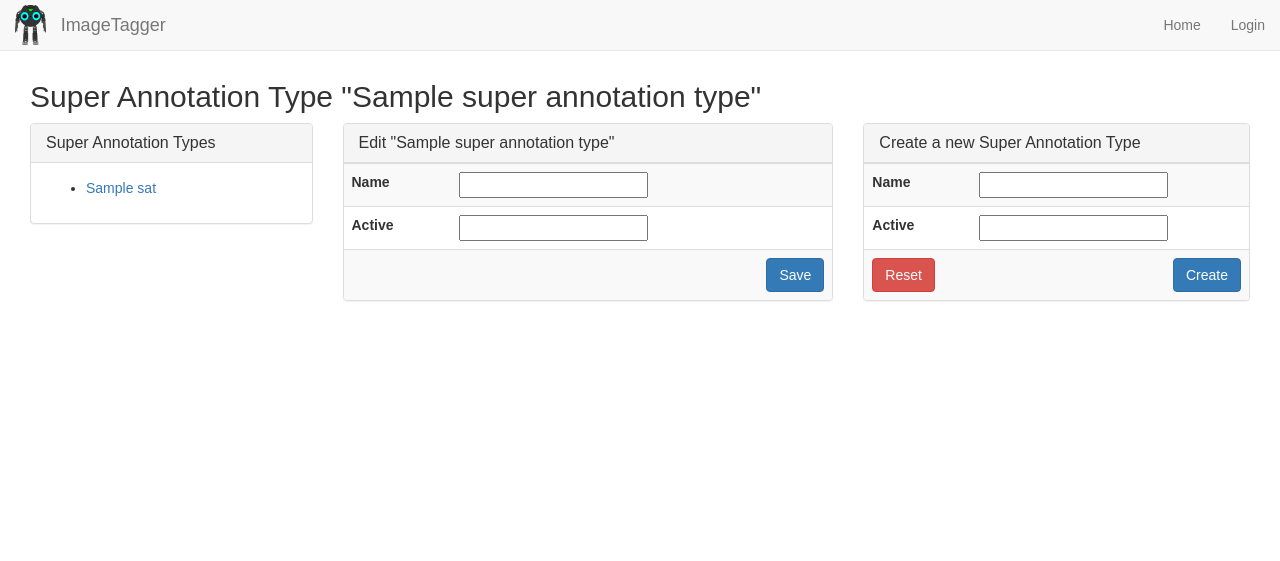
After one commit to Janani2024/imagetagger_dashboard, a Django app: template src/imagetagger/administration/templates/administration/super_annotation_type.html in a window 1280 px wide. The commit adds this page. Shown: the top 561 px of the page. Run offline with Django 3.2, Linux system fonts and the light colour scheme; the template is opened without the code that fills it: most values are stand-ins (such as "Sample title", 1, 10 or a date in 2020); form fields are guessed from the names that the template uses; some libraries are stand-ins or nearby versions.

Commit message:
Add SuperAnnotationType feature with cascading dropdowns
Adds a hierarchical annotation type system replicating DentalDost:
- New SuperAnnotationType model (parent category)
- AnnotationType now links to SuperAnnotationType via FK
- Two dropdowns on annotation page: SuperType filters AnnotationType
- Admin CRUD for managing SuperAnnotationTypes
- API endpoint for loading super annotation types
- JavaScript cascading dropdown logic

Co-Authored-By: Claude Opus 4.6 <noreply@anthropic.com>

```diff
--- /dev/null
+++ b/src/imagetagger/administration/templates/administration/super_annotation_type.html
@@ -0,0 +1,101 @@
+{% extends 'base/base.html' %}
+{% load widget_tweaks %}
+
+
+{% block bodyblock %}
+<div class="container-fluid">
+    <div class="row">
+        <div class="col-md-12">
+            {% if super_annotation_type %}
+                <h2>Super Annotation Type "{{ super_annotation_type.name }}"</h2>
+            {% else %}
+                <h2>Super Annotation Types</h2>
+            {% endif %}
+        </div>
+    </div>
+    <div class="row">
+        <div class="col-md-3">
+            <div class="panel panel-default">
+                <div class="panel-heading">
+                    <h3 class="panel-title">Super Annotation Types</h3>
+                </div>
+                <div class="panel-body">
+                    <ul>
+                        {% for sat in super_annotation_types %}
+                            <li>
+                                {% if sat == super_annotation_type %}
+                                    <b>{{ sat.name }}</b>
+                                {% else %}
+                                    <a href="{% url 'administration:super_annotation_type' sat.id %}">
+                                        {{ sat.name }}
+                                    </a>
+                                {% endif %}
+                            </li>
+                        {% endfor %}
+                    </ul>
+                </div>
+            </div>
+        </div>
+        {% if super_annotation_type %}
+            <div class="col-md-5">
+                <div class="panel panel-default">
+                    <div class="panel-heading">
+                        <h3 class="panel-title">Edit "{{ super_annotation_type.name }}"</h3>
+                    </div>
+                    <table class="table table-striped">
+                        <tbody>
+                            <form action="{% url 'administration:edit_super_annotation_type' super_annotation_type.id %}" method="POST">
+                                {% csrf_token %}
+                                <tr>
+                                    <td><label for="id_name">{{ edit_form.name.label }}</label></td>
+                                    <td>{% render_field edit_form.name class+='form-control' %}</td>
+                                </tr>
+                                <tr>
+                                    <td><label for="id_active">{{ edit_form.active.label }}</label></td>
+                                    <td>{% render_field edit_form.active class+='form-control' %}</td>
+                                </tr>
+                                <tr>
+                                    <td></td>
+                                    <td align="right">
+                                        <input class="btn btn-primary right" type="submit" value="Save">
+                                    </td>
+                                </tr>
+                            </form>
+                        </tbody>
+                    </table>
+                </div>
+            </div>
+            <div class="col-md-4">
+        {% else %}
+            <div class="col-md-4 col-md-offset-5">
+        {% endif %}
+            <div class="panel panel-default">
+                <div class="panel-heading">
+                    <h3 class="panel-title">Create a new Super Annotation Type</h3>
+                </div>
+                <table class="table table-striped">
+                    <tbody>
+                        <form action="{% url 'administration:create_super_annotation_type' %}" method="POST">
+                            {% csrf_token %}
+                            <tr>
+                                <td><label for="id_name">{{ create_form.name.label }}</label></td>
+                                <td>{% render_field create_form.name class+='form-control' %}</td>
+                            </tr>
+                            <tr>
+                                <td><label for="id_active">{{ create_form.active.label }}</label></td>
+                                <td>{% render_field create_form.active class+='form-control' %}</td>
+                            </tr>
+                            <tr>
+                                <td><input class="btn btn-danger" type="reset" value="Reset"></td>
+                                <td align="right">
+                                    <input class="btn btn-primary right" type="submit" value="Create">
+                                </td>
+                            </tr>
+                        </form>
+                    </tbody>
+                </table>
+            </div>
+        </div>
+    </div>
+</div>
+{% endblock %}
--- a/src/imagetagger/administration/urls.py
+++ b/src/imagetagger/administration/urls.py
@@ -11,4 +11,8 @@ urlpatterns = [
     path('annotation_type/edit/<int:annotation_type_id>/', views.edit_annotation_type, name='edit_annotation_type'),
     path('annotation_type/migrate/bbt0p/<int:annotation_type_id>/', views.migrate_bounding_box_to_0_polygon, name='migrate_bbt0p'),
     path('annotation_type/migrate/bbt4p/<int:annotation_type_id>/', views.migrate_bounding_box_to_4_polygon, name='migrate_bbt4p'),
+    path('super_annotation_type/list/', views.super_annotation_types, name='super_annotation_types'),
+    path('super_annotation_type/<int:super_annotation_type_id>/', views.super_annotation_type, name='super_annotation_type'),
+    path('super_annotation_type/create/', views.create_super_annotation_type, name='create_super_annotation_type'),
+    path('super_annotation_type/edit/<int:super_annotation_type_id>/', views.edit_super_annotation_type, name='edit_super_annotation_type'),
 ]
--- a/src/imagetagger/annotations/admin.py
+++ b/src/imagetagger/annotations/admin.py
@@ -1,6 +1,6 @@
 from django.contrib import admin
 
-from .models import Annotation, AnnotationType, Export, Verification, ExportFormat
+from .models import Annotation, AnnotationType, SuperAnnotationType, Export, Verification, ExportFormat
 
 
 @admin.register(Annotation)
@@ -18,5 +18,6 @@ class VerificationAdmin(admin.ModelAdmin):
 
 
 admin.site.register(AnnotationType)
+admin.site.register(SuperAnnotationType)
 admin.site.register(Export)
 admin.site.register(ExportFormat)
--- a/src/imagetagger/annotations/templates/annotations/annotate.html
+++ b/src/imagetagger/annotations/templates/annotations/annotate.html
@@ -129,6 +129,11 @@
                         {% csrf_token %}
                         <input type="hidden" name="image_id" value="{{ selected_image.id }}">
                         <p>
+                          <select id="super_annotation_type_id" name="selected_super_annotation_type" class="form-control">
+                            <option value="-1">{% trans 'Annotation SuperType' %}</option>
+                          </select>
+                        </p>
+                        <p>
                           <select id="annotation_type_id" name="selected_annotation_type" class="form-control">
                             <option value="-1">{% trans 'Annotation Type' %}</option>
                           </select>
--- a/src/imagetagger/annotations/urls.py
+++ b/src/imagetagger/annotations/urls.py
@@ -23,6 +23,7 @@ urlpatterns = [
     path('api/annotation/load/', views.load_annotations, name='load_annotations'),  # loads annotations of an image
     path('api/annotation/loadset/', views.load_set_annotations, name='load_set_annotations'),  # loads annotations of an image
     path('api/annotation/loadannotationtypes/', views.load_annotation_types, name='load_annotation_types'),  # loads all active annotation types
+    path('api/annotation/loadsuperannotationtypes/', views.load_super_annotation_types, name='load_super_annotation_types'),
     path('api/annotation/loadsetannotationtypes/', views.load_set_annotation_types, name='load_set_annotation_types'),  # loads annotations of an image
     path('api/annotation/loadfilteredset/', views.load_filtered_set_annotations, name='load_filtered_set_annotations'),  # loads filtered annotations of an image
     path('api/annotation/loadone/', views.load_annotation, name='load_annotation'),
```
Also changed, not shown: src/imagetagger/administration/forms.py (+21 -1 lines), src/imagetagger/administration/templates/administration/annotation_type.html (+16 -0 lines), src/imagetagger/administration/views.py (+58 -2 lines), src/imagetagger/annotations/models.py (+18 -0 lines), src/imagetagger/annotations/serializers.py (+13 -1 lines), src/imagetagger/annotations/static/annotations/js/annotations.js (+73 -1 lines), src/imagetagger/annotations/views.py (+20 -3 lines), src/imagetagger/annotations/migrations/0029_superannotationtype_and_more.py (added).
